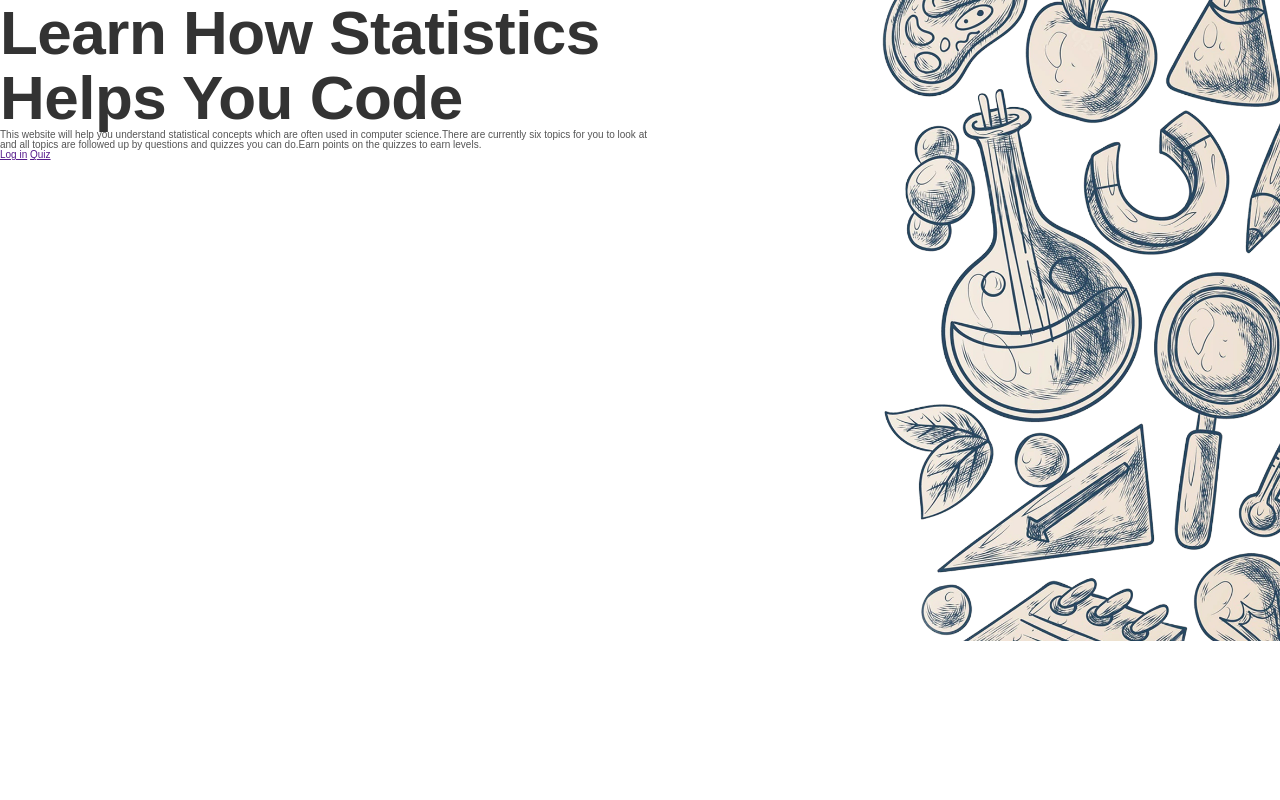
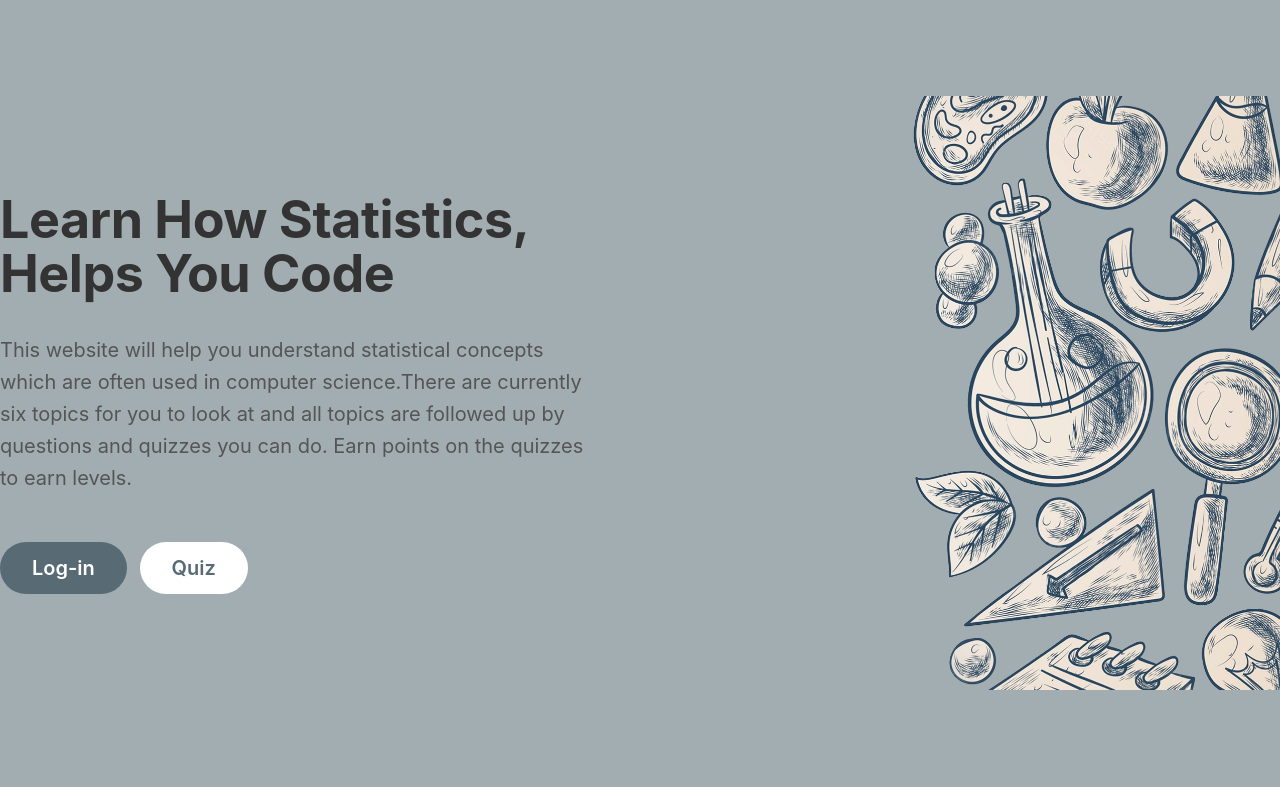
Before and after one commit to prashanrai37/HTML-CSS-JS-Website, a PHP site: page /index1.html in a window 1280 px wide. Run offline with PHP 8.4, Linux system fonts and the light colour scheme.

Commit message:
hero section complete

```diff
--- a/index.css
+++ b/index.css
@@ -9,18 +9,15 @@ html {
 }
 
 body {
-  font-family: sans-serif;
+  font-family: 'Inter', sans-serif;
   line-height: 1;
   font-weight: 400;
   color: #555;
 }
 
-.heading-primary {
-  font-size: 6.2rem;
-  font-weight: 700;
-  line-height: 1.05;
-  color: #333;
-  letter-spacing: -0.5px;
+.section-hero {
+  background-color: #a2adb2;
+  padding: 9.6rem 0;
 }
 
 .hero {
@@ -28,8 +25,65 @@ body {
   margin: 0 auto;
   display: grid;
   grid-template-columns: 1fr 1fr;
+  gap: 9.6rem;
+  align-items: center;
+}
+
+.heading-primary {
+  font-size: 5.2rem;
+  font-weight: 700;
+  line-height: 1.05;
+  color: #333;
+  letter-spacing: -0.5px;
+  margin-bottom: 3.2rem;
+}
+
+.hero-description {
+  font-size: 2rem;
+  line-height: 1.6;
+  margin-bottom: 4.8rem;
+}
+
+.btn:link,
+.btn:visited {
+  display: inline-block;
+  text-decoration: none;
+  font-size: 2rem;
+  font-weight: 600;
+  padding: 1.6rem 3.2rem;
+  border-radius: 90px;
+
+  transition: background-color 0.3s;
+}
+
+.btn--full:link,
+.btn--full:visited {
+  background-color: #586b74;
+  color: #fff;
+}
+
+.btn--full:active,
+.btn--full:hover {
+  background-color: #455a64;
+  box-shadow: inset 0 0 0 3px #a2adb2;
+}
+
+.btn--outline:link,
+.btn--outline:visited {
+  background-color: #fff;
+  color: #586b74;
+}
+
+.btn--outline:active,
+.btn--outline:hover {
+  background-color: #dadee0;
+  box-shadow: inset 0 0 0 3px #a2adb2;
 }
 
 .hero-img {
   width: 100%;
 }
+
+.margin-right-sm {
+  margin-right: 1rem;
+}
--- a/index1.html
+++ b/index1.html
@@ -4,6 +4,13 @@
     <meta charset="UTF-8" />
     <meta http-equiv="X-UA-Compatible" content="IE=edge" />
     <meta name="viewport" content="width=device-width, initial-scale=1.0" />
+
+    <link rel="preconnect" href="https://fonts.googleapis.com" />
+    <link rel="preconnect" href="https://fonts.gstatic.com" crossorigin />
+    <link
+      href="https://fonts.googleapis.com/css2?family=Rubik:wght@400;500;600;700&display=swap"
+      rel="stylesheet"
+    />
 
     <link rel="stylesheet" href="index.css" />
 
@@ -13,15 +20,15 @@
     <section class="section-hero">
       <div class="hero">
         <div class="hero-text-box">
-          <h1 class="heading-primary">Learn How Statistics Helps You Code</h1>
+          <h1 class="heading-primary">Learn How Statistics, Helps You Code</h1>
           <p class="hero-description">
             This website will help you understand statistical concepts which are
             often used in computer science.There are currently six topics for
             you to look at and all topics are followed up by questions and
-            quizzes you can do.Earn points on the quizzes to earn levels.
+            quizzes you can do. Earn points on the quizzes to earn levels.
           </p>
-          <a href="" class="btn">Log in</a>
-          <a href="" class="btn">Quiz</a>
+          <a href="" class="btn btn--full margin-right-sm">Log-in</a>
+          <a href="" class="btn btn--outline">Quiz </a>
         </div>
         <div class="hero-img-box">
           <img
```
